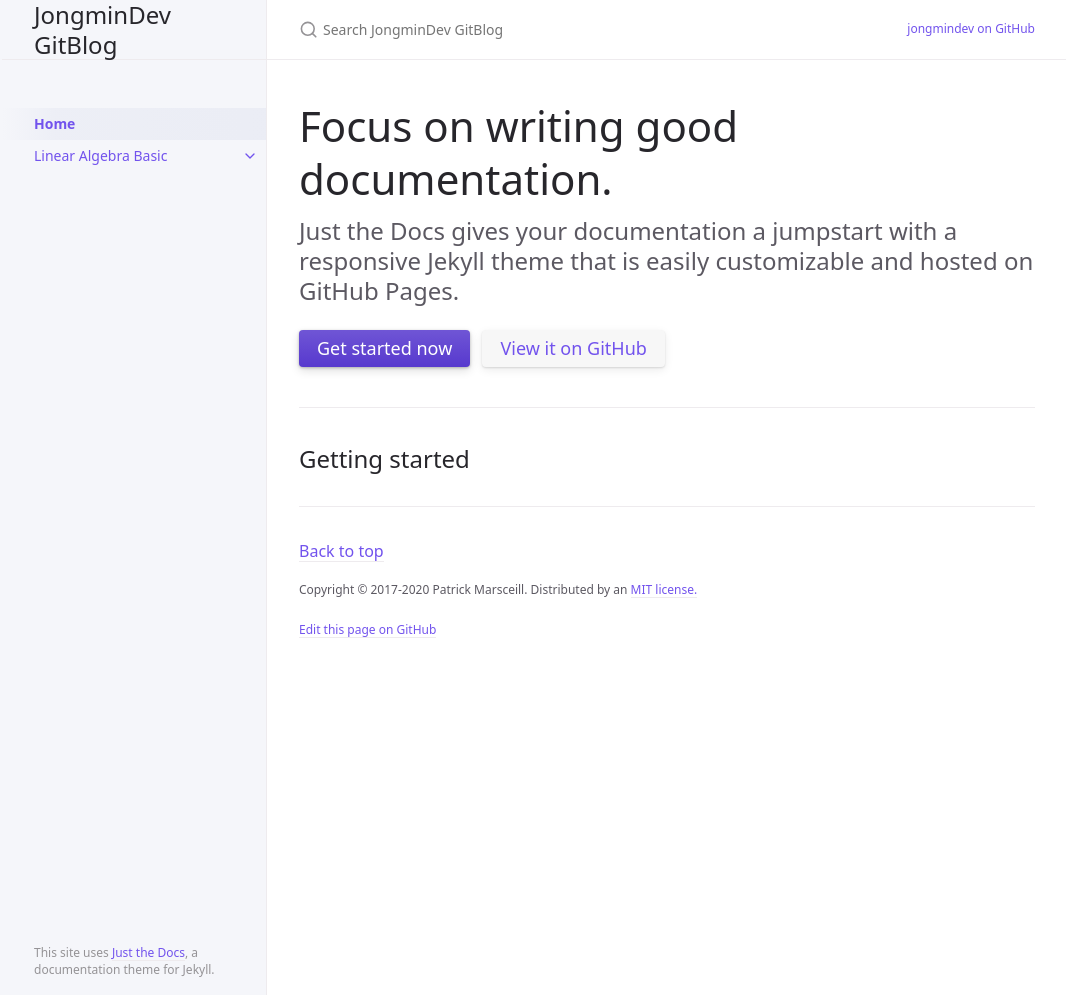
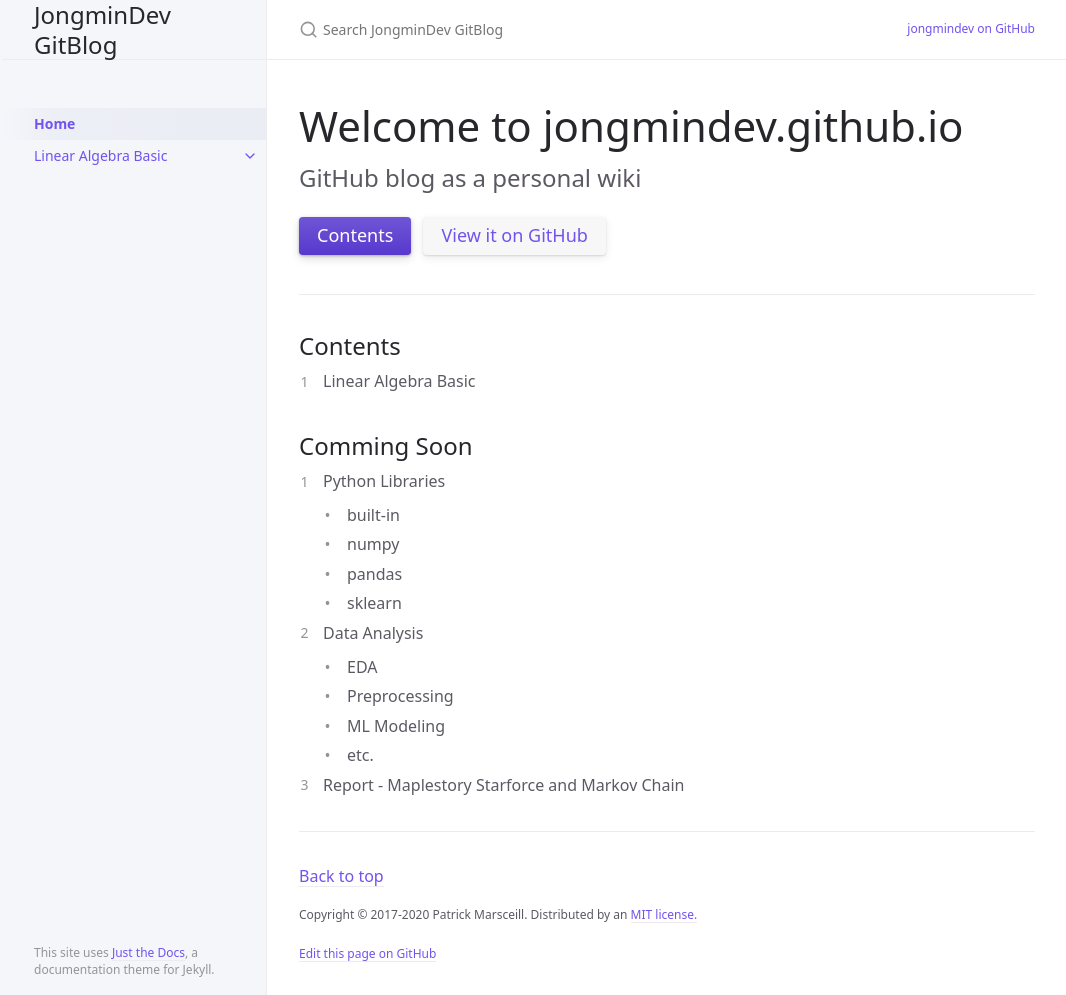
Before and after one commit to jongmindev/jongmindev.github.io, a Jekyll site: the page built from index.md, in a window 1280 px wide and 995 px high. Shown: the whole window, without its empty margins (105-1171 px from the left). Built offline with Jekyll 4.4.1, drawn with Linux system fonts in a browser that asks for light colours.

Commit message:
edit home

```diff
--- a/index.md
+++ b/index.md
@@ -2,18 +2,37 @@
 layout: default
 title: Home
 nav_order: 1
-description: "Just the Docs is a responsive Jekyll theme with built-in search that is easily customizable and hosted on GitHub Pages."
+description: "description"
 permalink: /
 ---
 
-# Focus on writing good documentation.
+# Welcome to jongmindev.github.io
 {: .fs-9 }
 
-Just the Docs gives your documentation a jumpstart with a responsive Jekyll theme that is easily customizable and hosted on GitHub Pages.
+GitHub blog as a personal wiki
 {: .fs-6 .fw-300 }
 
-[Get started now](#getting-started){: .btn .btn-primary .fs-5 .mb-4 .mb-md-0 .mr-2 } [View it on GitHub](https://github.com/just-the-docs/just-the-docs){: .btn .fs-5 .mb-4 .mb-md-0 }
+[Contents](#Contents){: .btn .btn-primary .fs-5 .mb-4 .mb-md-0 .mr-2 } [View it on GitHub](https://github.com/jongmindev/jongmindev.github.io){: .btn .fs-5 .mb-4 .mb-md-0 }
 
 ---
 
-## Getting started
+## Contents
+
+1. Linear Algebra Basic
+
+
+## Comming Soon
+
+1. Python Libraries
+    - built-in
+    - numpy
+    - pandas
+    - sklearn
+
+2. Data Analysis
+    - EDA
+    - Preprocessing
+    - ML Modeling
+    - etc.
+
+3. Report - Maplestory Starforce and Markov Chain
```
